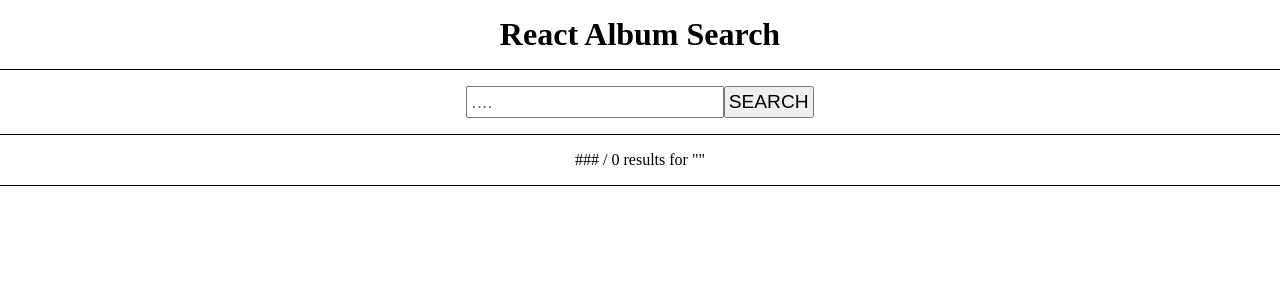
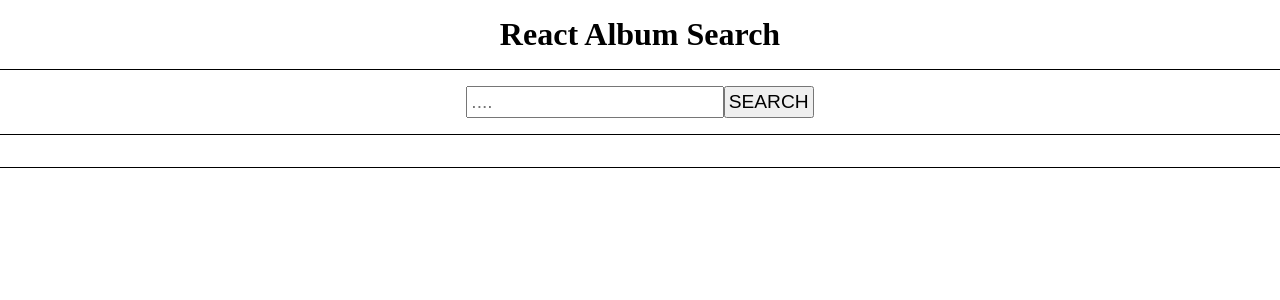
Before and after one commit to jipark92/antra-training, a React (Create React App) app in the folder advanced_training/album-search/: page / in a window 1280 px wide. Shown: the top 300 px of the page. Built offline with nearby package versions, Linux system fonts and the light colour scheme.

Commit message:
clean up

```diff
--- a/advanced_training/album-search/src/App.js
+++ b/advanced_training/album-search/src/App.js
@@ -17,34 +17,27 @@ class App extends Component {
         this.setState({
           data:res.results,
         })
-        console.log(this.state.data)
       })
   }
 
   render(){
-    // console.log('render called')
     return(
       <div>
         <header className='title-container'>
           <h1>React Album Search</h1>
         </header>
-
         <section className='search-container'>
           <input type='text' placeholder='....' onChange={(e)=>{
-            // console.log(this.state.artistName)
             this.setState({artistName: e.target.value})
-            // console.log(e.target.value)
           }}/>
           <button onClick={()=>{
             this.getAlbumData(this.state.artistName)
             this.setState({loading:false})
           }}>SEARCH</button>
         </section>
-
         <section className='total-result-container'>
-          <p>### / {this.state.data.length} results for "{this.state.artistName}"</p>
+          { this.state.loading ?  "" :<p>{this.state.data.length} results for "{this.state.artistName}"</p>}
         </section>
-
         <section className='album-content-container'>
           {  this.state.loading ? "" :  this.state.data.map((album,i)=>{
             return (
@@ -58,7 +51,6 @@ class App extends Component {
             )
           })}
         </section>
-
       </div>
     )
   }
```
